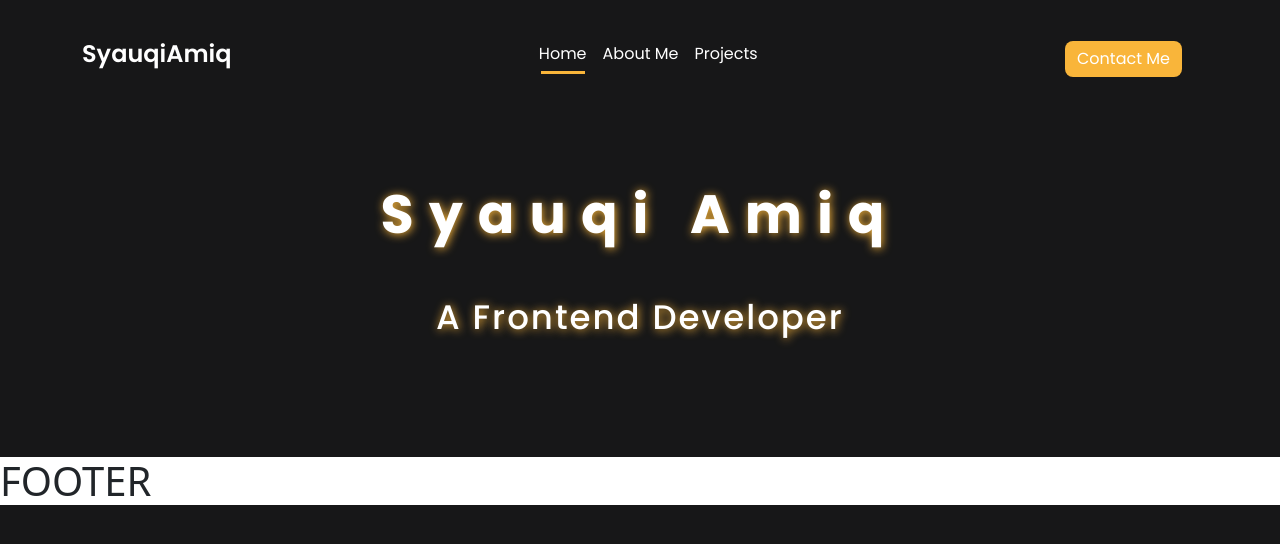
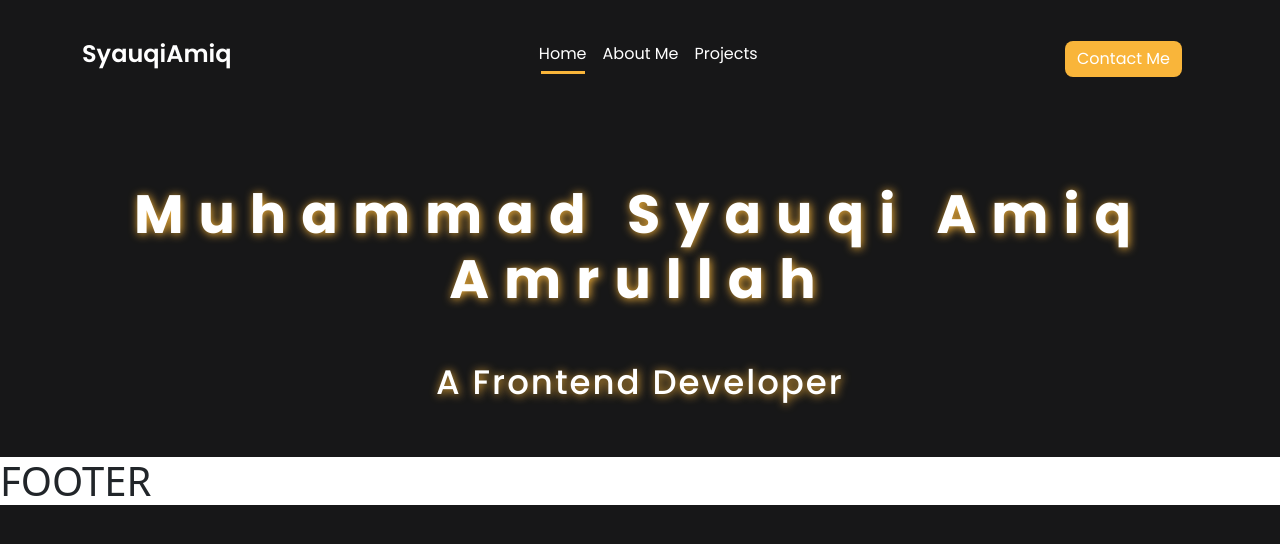
Before and after one commit to syauqiamiq/portfolio, a Next.js app: page / in a window 1280 px wide. Shown: the top 544 px of the page. Built offline with nearby package versions, Linux system fonts and the light colour scheme.

Commit message:
style: Change Name on Banner

```diff
--- a/components/Banner/BannerComponent.jsx
+++ b/components/Banner/BannerComponent.jsx
@@ -9,7 +9,7 @@ const BannerComponent = () => {
         <Row>
           <Col lg={12} md={12} xs={12} xl={12}>
             <div className={styles.contentWrapper}>
-              <h1 className={styles.contentTitle}>Syauqi Amiq</h1>
+              <h1 className={styles.contentTitle}>Muhammad Syauqi Amiq Amrullah</h1>
               <h1 className={styles.contentSubTitle}>A Frontend Developer</h1>
             </div>
           </Col>
```
